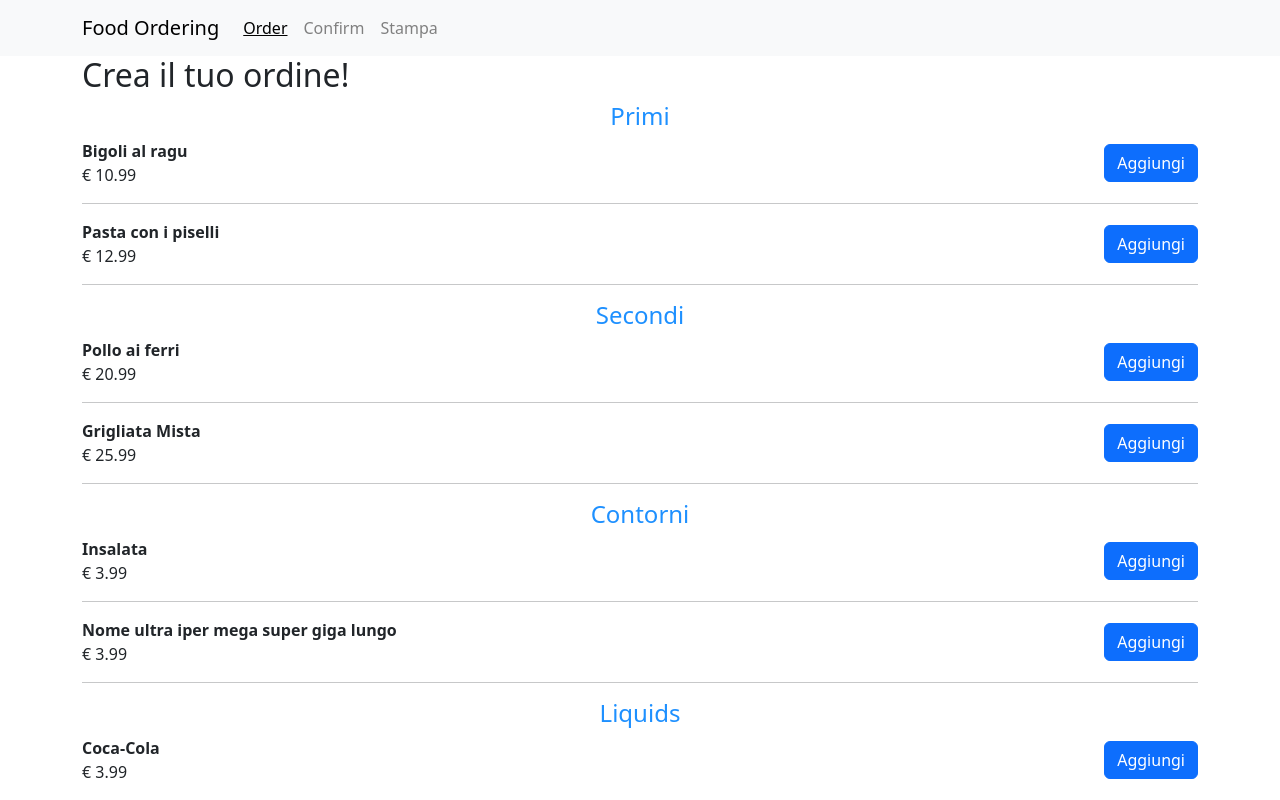
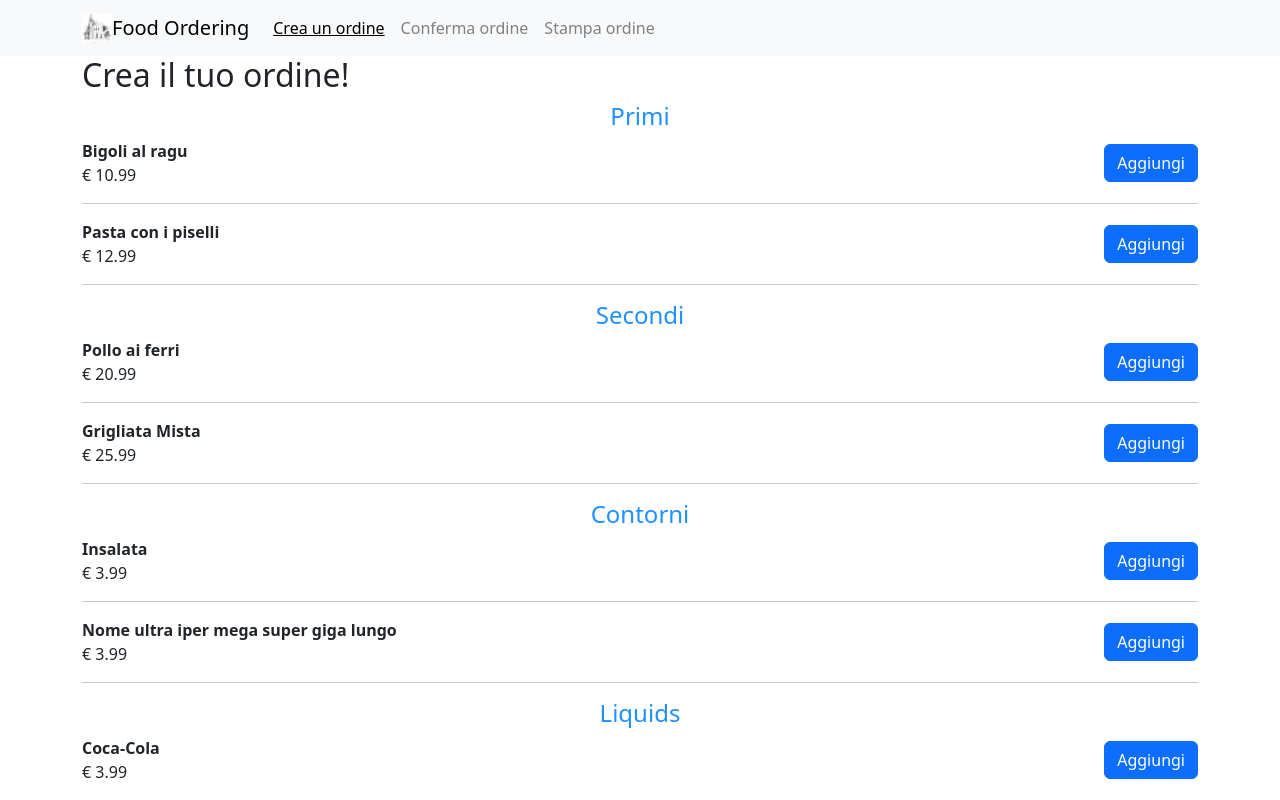
Before and after one commit to RiccardoTonioloDev/FOAMS, a React (Vite) app in the folder frontend-admin/: page /order in a window 1280 px wide. Shown: the top 800 px of the page. Built offline with nearby package versions, Linux system fonts and the light colour scheme.

Commit message:
Improved UI/UX experience.

```diff
--- a/frontend-admin/src/components/header/header.tsx
+++ b/frontend-admin/src/components/header/header.tsx
@@ -10,20 +10,27 @@ const Header = (props: HeaderProps) => {
     return (
         <>
             <header>
-                <Navbar bg="light" expand="lg">
+                <Navbar collapseOnSelect bg="light" expand="lg">
                     <Container>
                         <NavbarBrand>
                             <NavLink
                                 to="/order"
                                 className={classes.navLinkBrand}
                             >
+                                <img
+                                    alt=""
+                                    src="/logoDuomo.png"
+                                    width="30"
+                                    height="30"
+                                    className="d-inline-block align-top"
+                                />
                                 Food Ordering
                             </NavLink>
                         </NavbarBrand>
                         <Navbar.Toggle aria-controls="basic-navbar-nav" />
                         <Navbar.Collapse id="basic-navbar-nav">
                             <Nav className="me-auto">
-                                <Nav.Link>
+                                <Nav.Link eventKey={1}>
                                     <NavLink
                                         to="/order"
                                         className={(navData) =>
@@ -32,10 +39,10 @@ const Header = (props: HeaderProps) => {
                                                 : classes.navLink
                                         }
                                     >
-                                        Order
+                                        Crea un ordine
                                     </NavLink>
                                 </Nav.Link>
-                                <Nav.Link>
+                                <Nav.Link eventKey={2}>
                                     <NavLink
                                         to="/confirm"
                                         className={(navData) =>
@@ -44,10 +51,10 @@ const Header = (props: HeaderProps) => {
                                                 : classes.navLink
                                         }
                                     >
-                                        Confirm
+                                        Conferma ordine
                                     </NavLink>
                                 </Nav.Link>
-                                <Nav.Link>
+                                <Nav.Link eventKey={3}>
                                     <NavLink
                                         to="/stampa"
                                         className={(navData) =>
@@ -56,7 +63,7 @@ const Header = (props: HeaderProps) => {
                                                 : classes.navLink
                                         }
                                     >
-                                        Stampa
+                                        Stampa ordine
                                     </NavLink>
                                 </Nav.Link>
                             </Nav>
```
Also changed, not shown: 1 other file (tests, documents, lock files or other folders).
